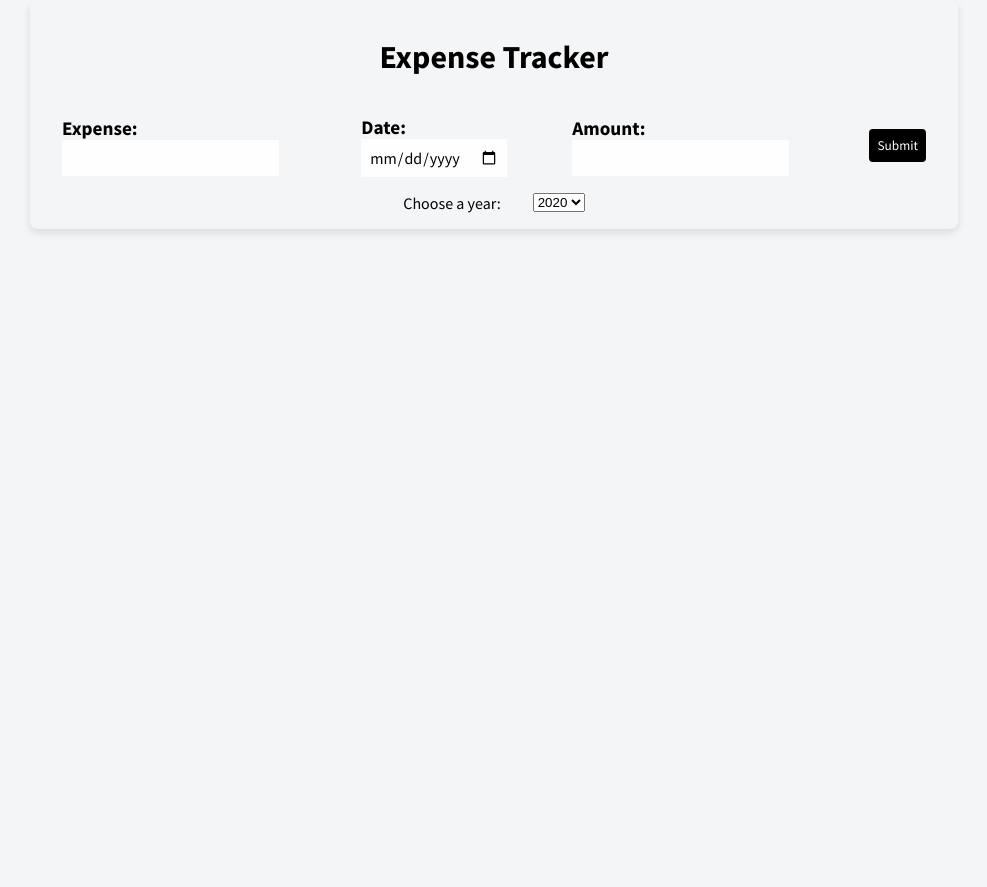
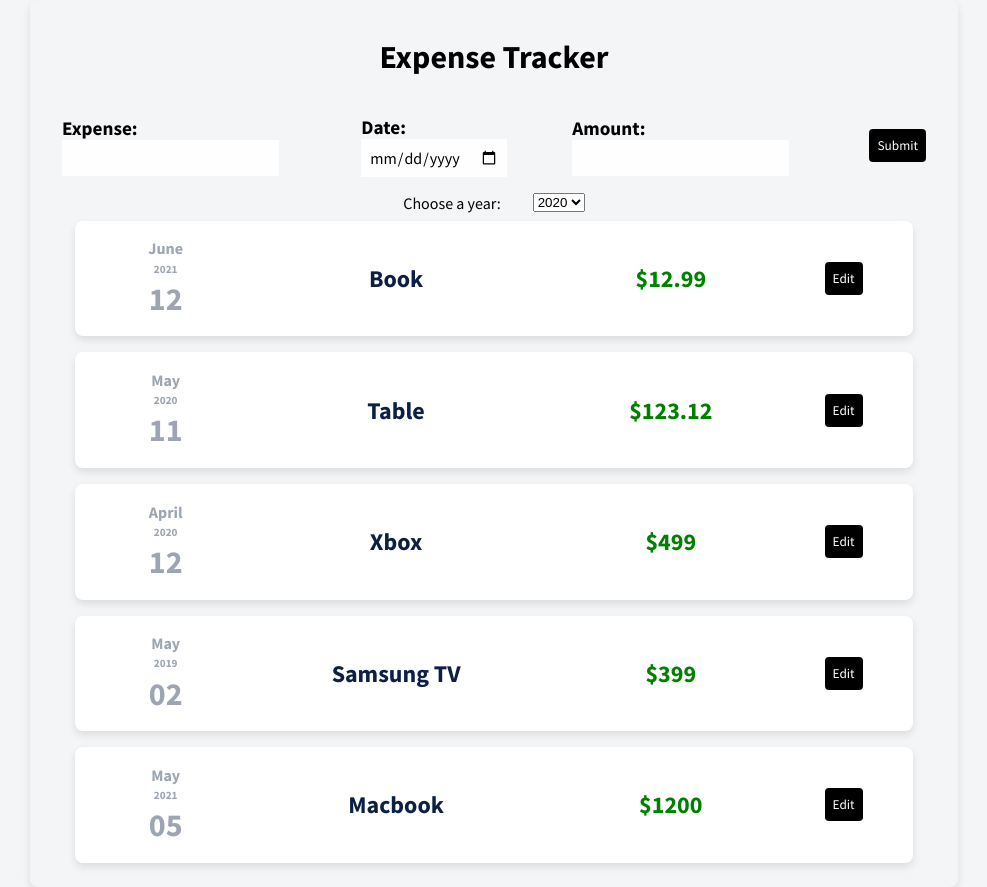
Before and after one commit to jeevakalaiselvam/react-expense-tracker, a React (Create React App) app: page / in a window 1280 px wide. Shown: the whole page, without its empty margins (146-1133 px from the left). Before the commit the page ends 800 px from the top, so only its background shows below. Built offline with nearby package versions, Linux system fonts and the light colour scheme.

Commit message:
before expenses

```diff
--- a/src/App.js
+++ b/src/App.js
@@ -6,10 +6,42 @@ import ExpenseFilter from "./components/new-expenses/ExpenseFilter";
 import { nanoid } from "nanoid";
 import { useState } from "react";
 
-const initialExpenses = [];
+const initialExpenses = [
+    {
+        title: "Book",
+        id: nanoid(),
+        date: new Date(2021, 5, 12),
+        amount: 12.99,
+    },
+    {
+        title: "Table",
+        id: nanoid(),
+        date: new Date(2020, 4, 11),
+        amount: 123.12,
+    },
+    {
+        title: "Xbox",
+        id: nanoid(),
+        date: new Date(2020, 3, 12),
+        amount: 499,
+    },
+    {
+        title: "Samsung TV",
+        id: nanoid(),
+        date: new Date(2019, 4, 2),
+        amount: 399,
+    },
+    {
+        title: "Macbook",
+        id: nanoid(),
+        date: new Date(2021, 4, 5),
+        amount: 1200,
+    },
+];
 
 function App() {
     const [expenses, setExpenses] = useState(initialExpenses);
+    console.log(expenses);
 
     const newExpenseDataHandler = (expenseData) => {
         const newExpense = {
@@ -28,11 +60,16 @@ function App() {
         console.log("Filtered Year: ", year);
     };
 
+    const dates = ["2018", "2019", "2020", "2021", "2022"];
+
     return (
         <Card className="App">
             <h1>Expense Tracker</h1>
             <NewExpense onNewExpenseData={newExpenseDataHandler} />
-            <ExpenseFilter onFitlerYearSelected={filterYearSelectedHandler} />
+            <ExpenseFilter
+                onFitlerYearSelected={filterYearSelectedHandler}
+                dates={[...new Set(dates)]}
+            />
             {expenses.map((expense) => {
                 return (
                     <ExpenseInfo
--- a/src/components/expenses/ExpenseAmount.css
+++ b/src/components/expenses/ExpenseAmount.css
@@ -2,4 +2,6 @@
     color: green;
     padding: 0.25rem;
     border-radius: 2rem;
+    width: 20%;
+    text-align: center;
 }
--- a/src/components/expenses/ExpenseDate.css
+++ b/src/components/expenses/ExpenseDate.css
@@ -3,6 +3,7 @@
     display: flex;
     justify-content: center;
     align-items: center;
+    width: 10%;
     flex-direction: column;
 }
 
--- a/src/components/expenses/ExpenseInfo.css
+++ b/src/components/expenses/ExpenseInfo.css
@@ -4,7 +4,7 @@
     background-color: #ffffff;
     width: 90%;
     display: flex;
-    justify-content: space-between;
+    justify-content: space-around;
     align-items: center;
 }
 
--- a/src/components/expenses/ExpenseTitle.css
+++ b/src/components/expenses/ExpenseTitle.css
@@ -1,3 +1,5 @@
 .title {
     color: #0c2044;
+    width: 30%;
+    text-align: center;
 }
--- a/src/components/new-expenses/ExpenseFilter.js
+++ b/src/components/new-expenses/ExpenseFilter.js
@@ -3,7 +3,8 @@ import { nanoid } from "nanoid";
 import { useState } from "react";
 
 const ExpenseFilter = (props) => {
-    const years = ["2019", "2020", "2021"];
+    const dates = props.dates;
+
     const [selectedYear, setSelectedYear] = useState("2020");
 
     const filterYearSelectHandler = (event) => {
@@ -23,7 +24,7 @@ const ExpenseFilter = (props) => {
                 onChange={filterYearSelectHandler}
                 className="filter-data-list"
             >
-                {years.map((year) => {
+                {dates.map((year) => {
                     return (
                         <option
                             value={year}
```
